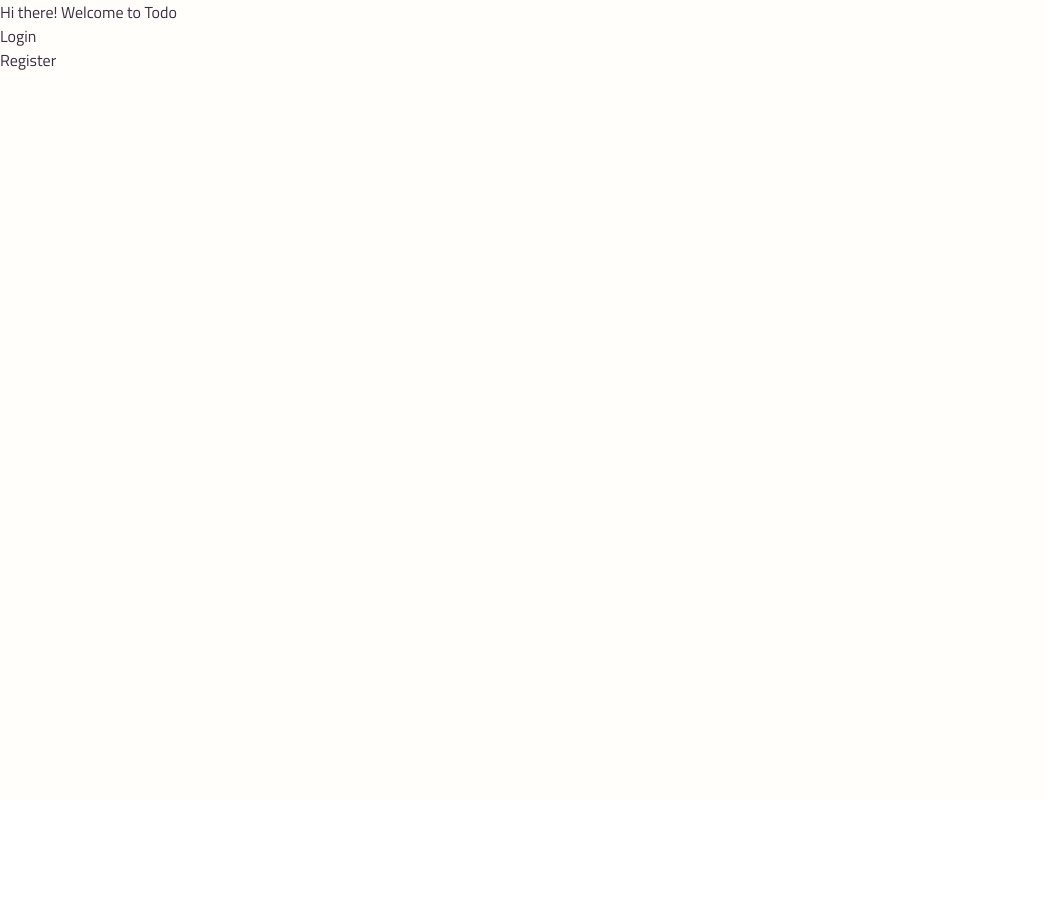
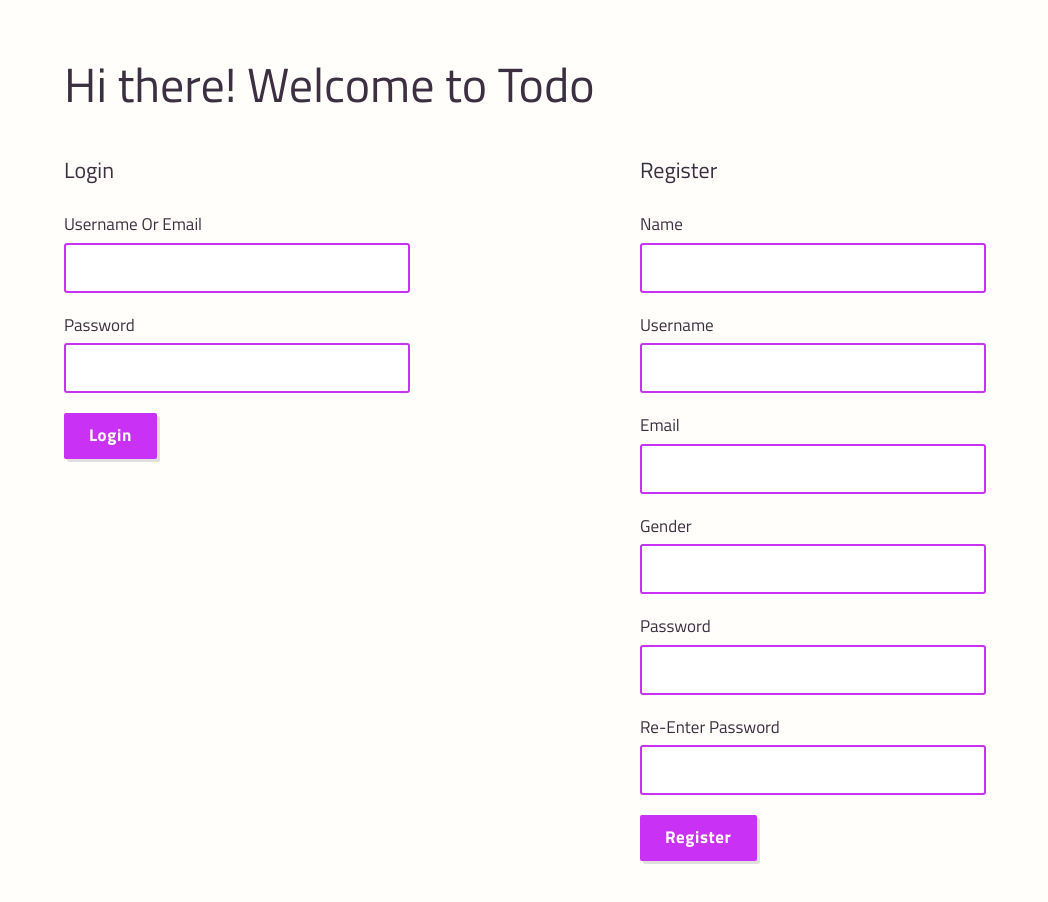
Before and after one commit to stanleychukwu17/4-postgres-1-todo, a React (Vite) app in the folder client/: page /login in a window 1280 px wide. Shown: the top 902 px of the page, without its empty margins (0-1048 px from the left). Before the commit the page ends 800 px from the top, so only its background shows below. Built offline with nearby package versions, Linux system fonts and the light colour scheme.

Commit message:
finished designing the form, now about to start working on the RHF validation

```diff
--- a/client/package.json
+++ b/client/package.json
@@ -17,6 +17,7 @@
     "gsap": "^3.12.2",
     "react": "^18.2.0",
     "react-dom": "^18.2.0",
+    "react-hook-form": "^7.47.0",
     "react-icons": "^4.11.0",
     "react-redux": "^8.1.2",
     "react-router-dom": "^6.16.0"
--- a/client/src/components/LoginComp.tsx
+++ /dev/null
@@ -1,20 +0,0 @@
-
-export default function LoginComp() {
-    return (
-        <div className="">
-            <div className="">Hi there! Welcome to Todo</div>
-            <div className="">
-                <div className="">Login</div>
-                <div className="">
-
-                </div>
-            </div>
-            <div className="">
-                <div className="">Register</div>
-                <div className="">
-
-                </div>
-            </div>
-        </div>
-    )
-}
--- /dev/null
+++ b/client/src/components/LoginComp/LoginComp..scss
@@ -0,0 +1,43 @@
+$purple_color: #c931f5;
+$milk_color: #fffefb;
+
+.ovrCover {
+    .titleUp {
+        font-size: 22px;
+        font-weight: 500;
+        margin: 0 0 15px 0;
+    }
+
+    .inputCover {
+        padding: 10px 0;
+
+        .inpTitle {
+            font-size: 17px;
+            font-weight: 500;
+            padding: 0 0 5px;text-transform: capitalize;
+        }
+        .inpInput {
+            input {
+                width: 60%;
+                height: 50px;
+                padding: 0 15px;
+                border-radius: 3px;
+                border: 2px solid $purple_color;
+            }
+        }
+    }
+    .btnCvr {
+        margin: 10px 0 0;
+
+        button {
+            background-color: $purple_color;
+            padding: 10px 25px;
+            font-size: 17px;
+            font-weight: bold;
+            letter-spacing: 0.6px;
+            color: $milk_color;
+            border-radius: 2px;
+            box-shadow: 3px 3px 0 rgba(0,0,0,0.12);
+        }
+    }
+}
--- /dev/null
+++ b/client/src/components/LoginComp/LoginComp.tsx
@@ -0,0 +1,59 @@
+import './LoginComp..scss'
+
+export default function LoginComp() {
+    return (
+        <div className="block relative my-14 padding-x">
+            <div className="pb-10 text-4xl">Hi there! Welcome to Todo</div>
+            <div className="ovrCover flex">
+                <div className="w-1/2">
+                    <div className="titleUp">Login</div>
+                    <form  className="">
+                        <div className="inputCover">
+                            <div className="inpTitle font-bold">Username or Email</div>
+                            <div className="inpInput">
+                                <input type="text" />
+                            </div>
+                        </div>
+                        <div className="inputCover">
+                            <div className="inpTitle">Password</div>
+                            <div className="inpInput">
+                                <input type="password" />
+                            </div>
+                        </div>
+                        <div className="btnCvr"><button>Login</button></div>
+                    </form>
+                </div>
+                <div className="w-1/2">
+                    <div className="titleUp">Register</div>
+                    <form className="">
+                        <div className="inputCover">
+                            <div className="inpTitle font-bold">name</div>
+                            <div className="inpInput"><input type="text" /></div>
+                        </div>
+                        <div className="inputCover">
+                            <div className="inpTitle font-bold">username</div>
+                            <div className="inpInput"><input type="text" /></div>
+                        </div>
+                        <div className="inputCover">
+                            <div className="inpTitle font-bold">email</div>
+                            <div className="inpInput"><input type="text" /></div>
+                        </div>
+                        <div className="inputCover">
+                            <div className="inpTitle font-bold">gender</div>
+                            <div className="inpInput"><input type="text" /></div>
+                        </div>
+                        <div className="inputCover">
+                            <div className="inpTitle">Password</div>
+                            <div className="inpInput"><input type="password" /></div>
+                        </div>
+                        <div className="inputCover">
+                            <div className="inpTitle">Re-enter Password</div>
+                            <div className="inpInput"><input type="password" /></div>
+                        </div>
+                        <div className="btnCvr"><button>Register</button></div>
+                    </form>
+                </div>
+            </div>
+        </div>
+    )
+}
--- a/client/src/index.css
+++ b/client/src/index.css
@@ -1,4 +1,4 @@
-@import url('https://fonts.googleapis.com/css2?family=Source+Sans+3:wght@200;300;400;500;600;700;800&family=Titillium+Web:wght@300;400;600;700;800;900&display=swap');
+@import url('https://fonts.googleapis.com/css2?family=Source+Sans+3:wght@200;300;400;500;600;700;800&family=Titillium+Web:wght@300;400;500;600;700;800;900&display=swap');
 
 @tailwind base;
 @tailwind components;
@@ -23,12 +23,25 @@ main {
 header {
     font-family: 'Source Sans 3', sans-serif;
 }
-
 * {
     margin: 0;
     padding: 0;
     box-sizing: border-box;
     scroll-behavior: smooth;
+}
+._d5H {
+    display: block;
+    position: relative;
+    overflow: hidden;
+}
+button {
+    position: relative;
+}
+button:hover {
+    box-shadow: none !important;
+}
+button:active {
+    top: 1px;
 }
 
 @layer components {
--- a/client/src/main.tsx
+++ b/client/src/main.tsx
@@ -4,7 +4,7 @@ import { createBrowserRouter, RouterProvider, } from "react-router-dom";
 
 import App from './App.tsx'
 import ErrorComp from './components/ErrorComp.tsx'
-import LoginComp from "./components/LoginComp"
+import LoginComp from "./components/LoginComp/LoginComp.tsx"
 import './index.css'
 
 const router = createBrowserRouter([
@@ -21,7 +21,7 @@ const router = createBrowserRouter([
 
 ReactDOM.createRoot(document.getElementById('root')!).render(
     <React.StrictMode>
-        <main className="bg-[#fffefb] h-screen relative text-[#3c2f41]">
+        <main className="_d5H min-h-screen bg-[#fffefb] text-[#3c2f41] padding-x">
             <RouterProvider router={router} />
         </main>
     </React.StrictMode>,
```
Also changed, not shown: 1 other file (tests, documents, lock files or other folders).
